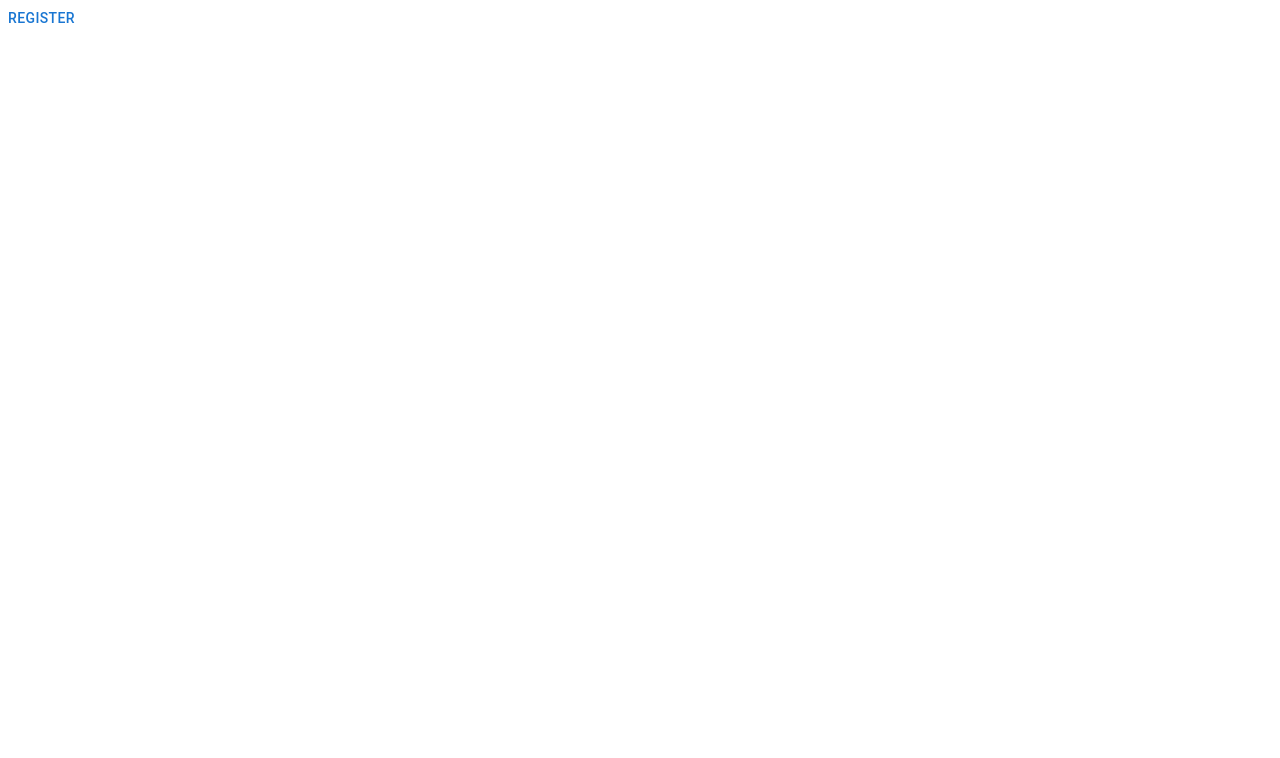
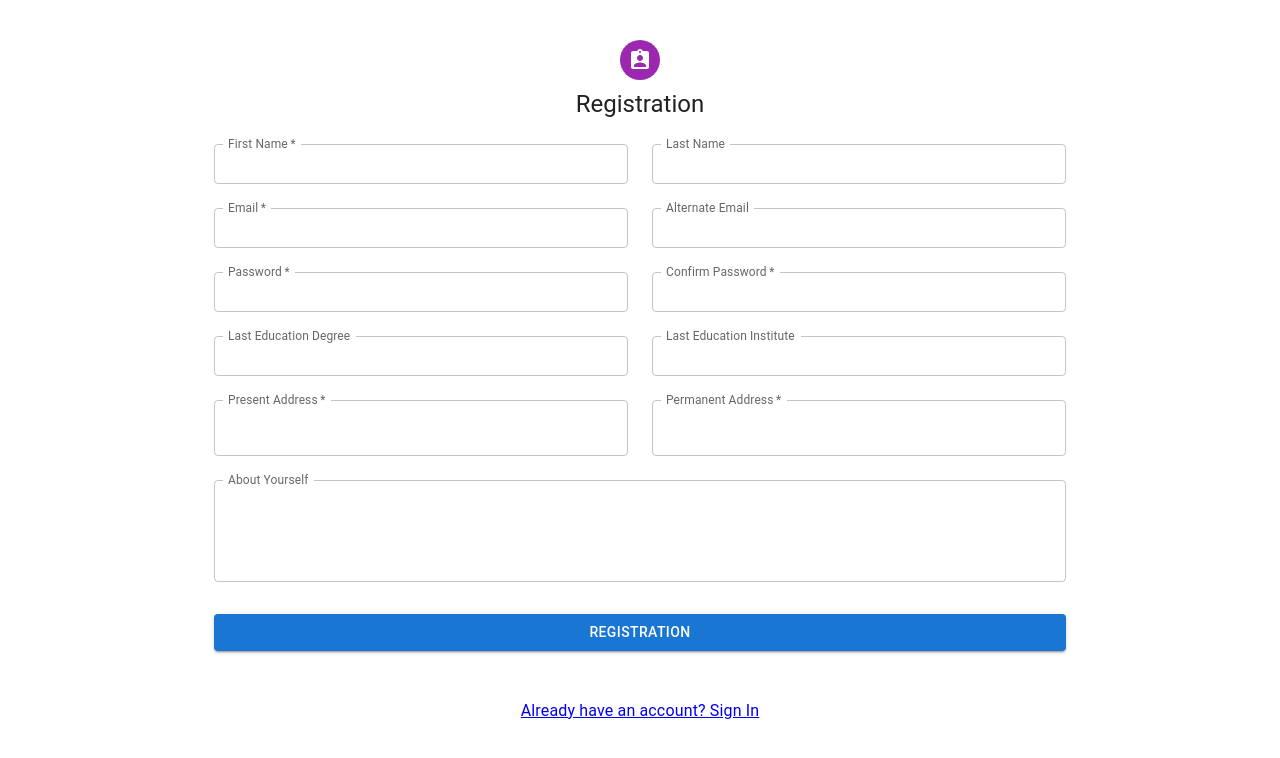
Before and after one commit to shahali007/User-Management, a React (Create React App) app: page /register in a window 1280 px wide. Shown: the top 758 px of the page. Built offline with nearby package versions, Linux system fonts and the light colour scheme.

Commit message:
added regsotration form

```diff
--- a/src/modules/Auth/Login/index.tsx
+++ b/src/modules/Auth/Login/index.tsx
@@ -3,14 +3,11 @@ import Avatar from "@mui/material/Avatar";
 import Button from "@mui/material/Button";
 import CssBaseline from "@mui/material/CssBaseline";
 import TextField from "@mui/material/TextField";
-import FormControlLabel from "@mui/material/FormControlLabel";
-import Checkbox from "@mui/material/Checkbox";
-import Grid from "@mui/material/Grid";
 import Box from "@mui/material/Box";
 import LockOutlinedIcon from "@mui/icons-material/LockOutlined";
 import Typography from "@mui/material/Typography";
 import Container from "@mui/material/Container";
-import { createTheme, ThemeProvider } from "@mui/material/styles";
+import { createTheme } from "@mui/material/styles";
 import { Link } from "react-router-dom";
 
 const theme = createTheme();
@@ -19,7 +16,6 @@ export default function Login() {
 	const handleSubmit = (event: React.FormEvent<HTMLFormElement>) => {
 		event.preventDefault();
 		const data = new FormData(event.currentTarget);
-		// eslint-disable-next-line no-console
 		console.log({
 			email: data.get("email"),
 			password: data.get("password"),
--- a/src/modules/Auth/Register/index.tsx
+++ b/src/modules/Auth/Register/index.tsx
@@ -1,15 +1,223 @@
-import { Button } from "@mui/material";
 import * as React from "react";
+import { Button, Container, Grid, Box, Avatar, Typography, TextField } from "@mui/material";
+import AssignmentIndIcon from '@mui/icons-material/AssignmentInd';
+import { Link } from 'react-router-dom'
+import CssBaseline from "@mui/material/CssBaseline";
 import classes from "./register.module.css";
 
 const Register = (): JSX.Element => {
+	const handleSubmit = () => {
+		//...
+	}
 	return (
-		<Button
-			type="button"
-			className={classes.btn}
-			onClick={() => console.log("clicked")}>
-			Register
-		</Button>
+		<Container component="main" maxWidth="md">
+			<CssBaseline />
+			<Box
+				sx={{
+					marginTop: 4,
+					display: "flex",
+					flexDirection: "column",
+					alignItems: "center",
+				}}>
+				<Avatar sx={{ m: 1, bgcolor: "secondary.main" }}>
+					<AssignmentIndIcon />
+				</Avatar>
+				<Typography component="h1" variant="h5">
+					Registration
+				</Typography>
+				<Box
+					component="form"
+					onSubmit={handleSubmit}
+					noValidate
+					sx={{ mt: 1 }}>
+					<Grid container columnSpacing={{ xs: 1, sm: 2, md: 3 }}>
+						<Grid item md={6} xs={12}>
+							<TextField
+								margin="normal"
+								required
+								fullWidth
+								id="firstName"
+								label="First Name"
+								name="firstName"
+								autoComplete="firstName"
+								size="small"
+								InputLabelProps={{
+									shrink: true
+								}}
+							/>
+						</Grid>
+						<Grid item md={6} xs={12}>
+							<TextField
+								margin="normal"
+								fullWidth
+								id="lastName"
+								label="Last Name"
+								name="firstName"
+								autoComplete="lastName"
+								size="small"
+								InputLabelProps={{
+									shrink: true
+								}}
+							/>
+						</Grid>
+						<Grid item md={6} xs={12}>
+							<TextField
+								margin="normal"
+								required
+								fullWidth
+								id="email"
+								label="Email"
+								name="email"
+								autoComplete="email"
+								size="small"
+								InputLabelProps={{
+									shrink: true
+								}}
+							/>
+						</Grid>
+						<Grid item md={6} xs={12}>
+							<TextField
+								margin="normal"
+								fullWidth
+								id="alternateEmail"
+								label="Alternate Email"
+								name="alternateEmail"
+								autoComplete="alternateEmail"
+								size="small"
+								InputLabelProps={{
+									shrink: true
+								}}
+							/>
+						</Grid>
+
+						<Grid item md={6} xs={12}>
+							<TextField
+								margin="normal"
+								required
+								fullWidth
+								name="password"
+								label="Password"
+								type="password"
+								id="password"
+								autoComplete="password"
+								size="small"
+								InputLabelProps={{
+									shrink: true
+								}}
+							/>
+						</Grid>
+						<Grid item md={6} xs={12}>
+							<TextField
+								margin="normal"
+								required
+								fullWidth
+								name="confirmPassword"
+								label="Confirm Password"
+								type="password"
+								id="confirmPassword"
+								autoComplete="confirmPassword"
+								size="small"
+								InputLabelProps={{
+									shrink: true
+								}}
+							/>
+						</Grid>
+						<Grid item md={6} xs={12}>
+							<TextField
+								margin="normal"
+								fullWidth
+								name="lastEducationDegree"
+								label="Last Education Degree"
+								id="lastEducationDegree"
+								autoComplete="lastEducationDegree"
+								size="small"
+								InputLabelProps={{
+									shrink: true
+								}}
+							/>
+						</Grid>
+						<Grid item md={6} xs={12}>
+							<TextField
+								margin="normal"
+								fullWidth
+								name="lastEducationInstitute"
+								label="Last Education Institute"
+								id="lastEducationInstitute"
+								autoComplete="lastEducationInstitute"
+								size="small"
+								InputLabelProps={{
+									shrink: true
+								}}
+							/>
+						</Grid>
+						<Grid item md={6} xs={12}>
+							<TextField
+								margin="normal"
+								required
+								fullWidth
+								id="presentAddress"
+								label="Present Address"
+								name="presentAddress"
+								autoComplete="presentAddress"
+								InputLabelProps={{
+									shrink: true
+								}}
+							/>
+						</Grid>
+						<Grid item md={6} xs={12}>
+							<TextField
+								margin="normal"
+								required
+								fullWidth
+								id="permanentAddress"
+								label="Permanent Address"
+								name="permanentAddress"
+								autoComplete="permanentAddress"
+								InputLabelProps={{
+									shrink: true
+								}}
+							/>
+						</Grid>
+						<Grid item md={12} xs={12}>
+							<TextField
+								margin="normal"
+								fullWidth
+								name="bio"
+								multiline
+								rows={3}
+								label="About Yourself"
+								id="bio"
+								autoComplete="bio"
+								InputLabelProps={{
+									shrink: true
+								}}
+							/>
+						</Grid>
+					</Grid>
+
+
+					<Button
+						type="submit"
+						fullWidth
+						variant="contained"
+						sx={{ mt: 3, mb: 2 }}>
+						Registration
+					</Button>
+					<Box
+						sx={{
+							marginTop: 4,
+							marginBottom: 4,
+							display: "flex",
+							flexDirection: "column",
+							alignItems: "center",
+						}}>
+						<Link to="/register">
+							{"Already have an account? Sign In"}
+						</Link>
+					</Box>
+				</Box>
+			</Box>
+		</Container>
 	);
 };
 
```
Also changed, not shown: public/manifest.json.
